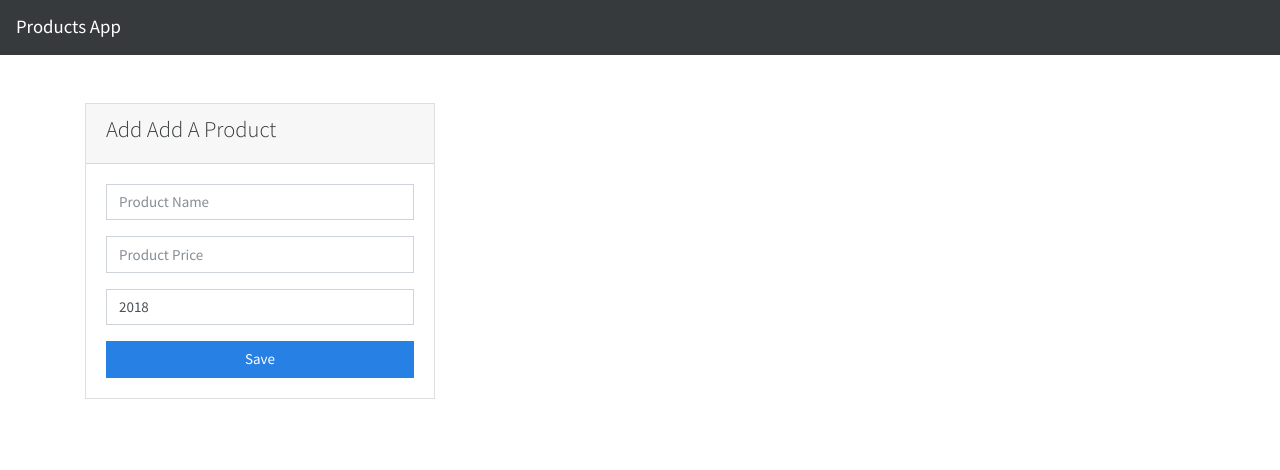
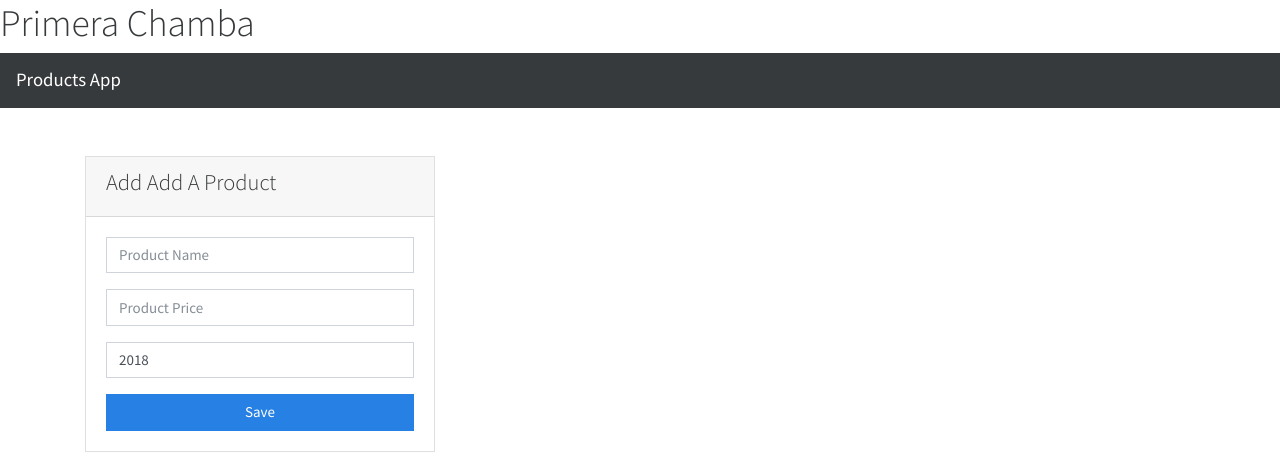
Before and after one commit to felix-lpz/website, a plain HTML site: page index.html in a window 1280 px wide. Drawn offline with nearby package versions, Linux system fonts and the light colour scheme.

Commit message:
Update index.html

```diff
--- a/index.html
+++ b/index.html
@@ -11,6 +11,7 @@
     />
 </head>
 <body>
+    <h1>Primera Chamba</h1>
      <!-- Navigation -->
      <nav class="navbar navbar-dark bg-dark">
         <a class="navbar-brand" href="#">Products App</a>
```
